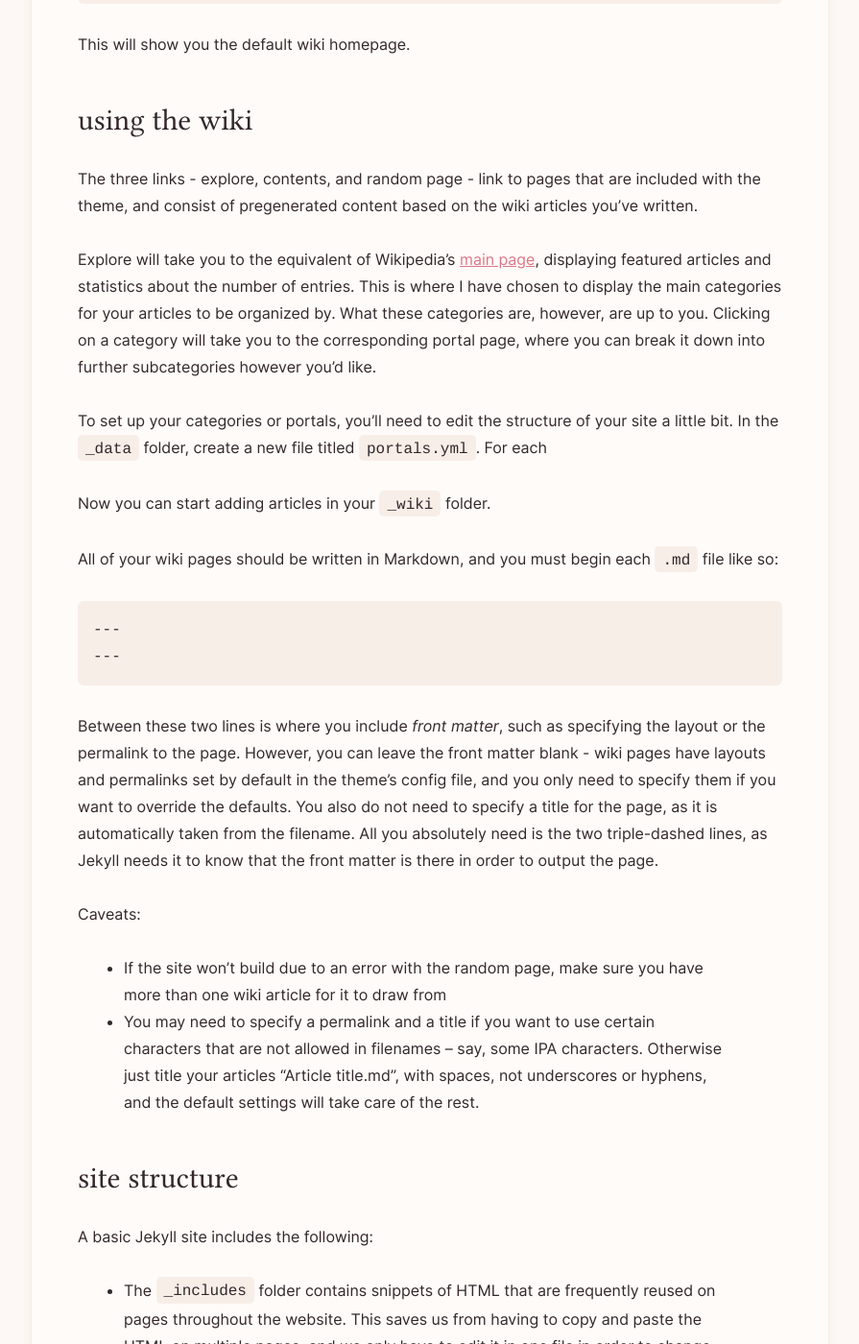
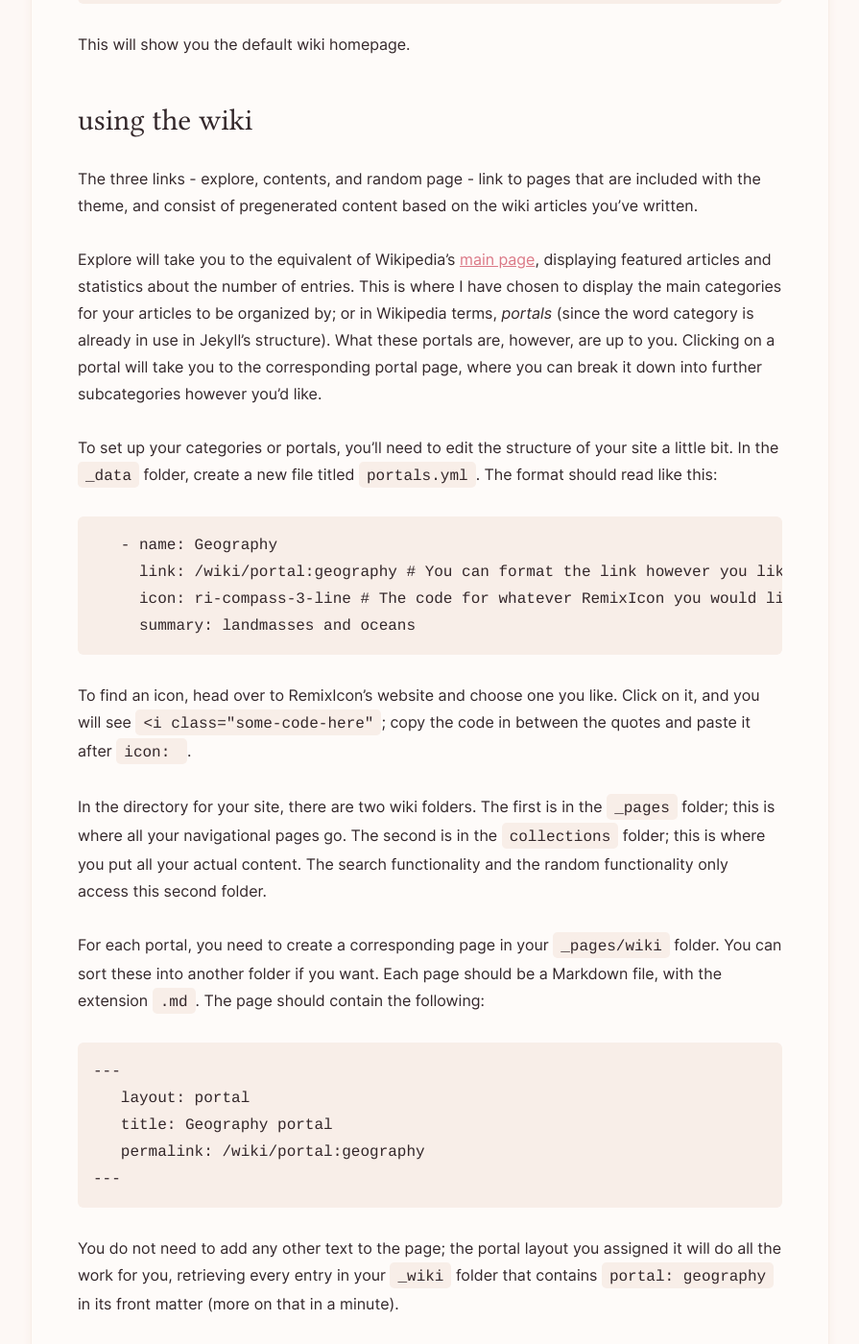
Before and after one commit to pomeloshark/pomeloshark.github.io, a Jekyll site: the page built from _pages/jekyll/index.md, in a window 1280 px wide and 1400 px high, scrolled down 4276 px. Shown: the whole window at 96% size, without its empty margins (192-1087 px from the left). Built offline with Jekyll 4.4.1, drawn with Linux system fonts in a browser that asks for light colours; nearby versions of some CDN libraries; library files that are not in the unit come from our copies; some of the changed text lies outside the part shown.

Commit message:
Expanded Jekyll tutorial

````diff
--- a/_pages/jekyll/index.md
+++ b/_pages/jekyll/index.md
@@ -112,11 +112,34 @@
 
 The three links - explore, contents, and random page - link to pages that are included with the theme, and consist of pregenerated content based on the wiki articles you've written.
 
-Explore will take you to the equivalent of Wikipedia's [main page](https://en.wikipedia.org/wiki/Main_Page), displaying featured articles and statistics about the number of entries. This is where I have chosen to display the main categories for your articles to be organized by. What these categories are, however, are up to you. Clicking on a category will take you to the corresponding portal page, where you can break it down into further subcategories however you'd like.
+Explore will take you to the equivalent of Wikipedia's [main page](https://en.wikipedia.org/wiki/Main_Page), displaying featured articles and statistics about the number of entries. This is where I have chosen to display the main categories for your articles to be organized by; or in Wikipedia terms, _portals_ (since the word category is already in use in Jekyll's structure). What these portals are, however, are up to you. Clicking on a portal will take you to the corresponding portal page, where you can break it down into further subcategories however you'd like.
 
-To set up your categories or portals, you'll need to edit the structure of your site a little bit. In the `_data` folder, create a new file titled `portals.yml`. For each
+To set up your categories or portals, you'll need to edit the structure of your site a little bit. In the `_data` folder, create a new file titled `portals.yml`. The format should read like this:
 
-Now you can start adding articles in your `_wiki` folder.
+```
+   - name: Geography
+     link: /wiki/portal:geography # You can format the link however you like
+     icon: ri-compass-3-line # The code for whatever RemixIcon you would like to display
+     summary: landmasses and oceans
+```
+
+To find an icon, head over to RemixIcon's website and choose one you like. Click on it, and you will see `<i class="some-code-here"`; copy the code in between the quotes and paste it after `icon: `.
+
+In the directory for your site, there are two wiki folders. The first is in the `_pages` folder; this is where all your navigational pages go. The second is in the `collections` folder; this is where you put all your actual content. The search functionality and the random functionality only access this second folder.
+
+For each portal, you need to create a corresponding page in your `_pages/wiki` folder. You can sort these into another folder if you want. Each page should be a Markdown file, with the extension `.md`. The page should contain the following:
+
+```
+---
+   layout: portal
+   title: Geography portal
+   permalink: /wiki/portal:geography
+---
+```
+
+You do not need to add any other text to the page; the portal layout you assigned it will do all the work for you, retrieving every entry in your `_wiki` folder that contains `portal: geography` in its front matter (more on that in a minute).
+
+Now you can start adding articles in your `/collections/_wiki` folder.
 
 All of your wiki pages should be written in Markdown, and you must begin each `.md` file like so:
 
@@ -126,6 +149,68 @@
 ```
 
 Between these two lines is where you include *front matter*, such as specifying the layout or the permalink to the page. However, you can leave the front matter blank - wiki pages have layouts and permalinks set by default in the theme's config file, and you only need to specify them if you want to override the defaults. You also do not need to specify a title for the page, as it is automatically taken from the filename. All you absolutely need is the two triple-dashed lines, as Jekyll needs it to know that the front matter is there in order to output the page.
+
+In order for links to your pages to show up on their corresponding portal page, you need to include the portal information in this front matter. That looks like this:
+
+```
+---
+   portal: geography
+---
+```
+
+If you want the entry to be associated with more than one portal, that looks like this:
+
+```
+---
+   portal:
+      - geography
+      - oceanography
+---
+```
+
+The default layout for a wiki entry contains three parts: a sidebar on the left that generates a table of contents based on the headings used in the article; the main body of the article; and a sidebar on the right where you can include the classic Wikipedia-style stats table, the main image associated with the entry, and any other information you want to be visible at a glance:
+
+![A screenshot of a sample PaperWiki article.](/assets/images/article.png)
+
+In order to include these, you have to add them to the front matter.
+
+```
+---
+   image: https://upload.wikimedia.org/wikipedia/commons/a/ad/Wild_Banana_%28Musa_campestris%29_inflorescence_%2815549388566%29.jpg
+   image_caption: An edible banana species.
+---
+```
+
+The image is always shown at the top, with the caption underneath. Any stats or text will appear underneath. You can use whatever key-value pairs you want; a table will be generated containing whatever information you include. The formatting for that looks like this:
+
+```
+---
+   quickstats:
+      type: planet
+      orbital_period: 419.75 solar days
+      semimajor_axis: 1.2229 AU
+---
+```
+
+The layout contains logic that will look inside `quickstats`, if it exists, and iterate through any key-value pairs it finds there, creating a corresponding row in the table for each pair.
+
+You can also include `quicknotes`, which will just output text:
+
+```
+---
+   quicknotes: Here is the text that will appear in the quicknotes section.
+---
+```
+
+Or:
+
+```
+---
+   quicknotes: <img src="https://upload.wikimedia.org/wikipedia/commons/a/ad/Wild_Banana_%28Musa_campestris%29_inflorescence_%2815549388566%29.jpg">
+---
+```
+
+Any formatting in the quicknotes section should be in HTML, not Markdown, for it to render properly.
 
 Caveats:
 - If the site won't build due to an error with the random page, make sure you have more than one wiki article for it to draw from
````
Also changed, not shown: _pages/language/1-phonetics.md (+18 -0 lines), assets/images/article.png (added), 16 other files.
